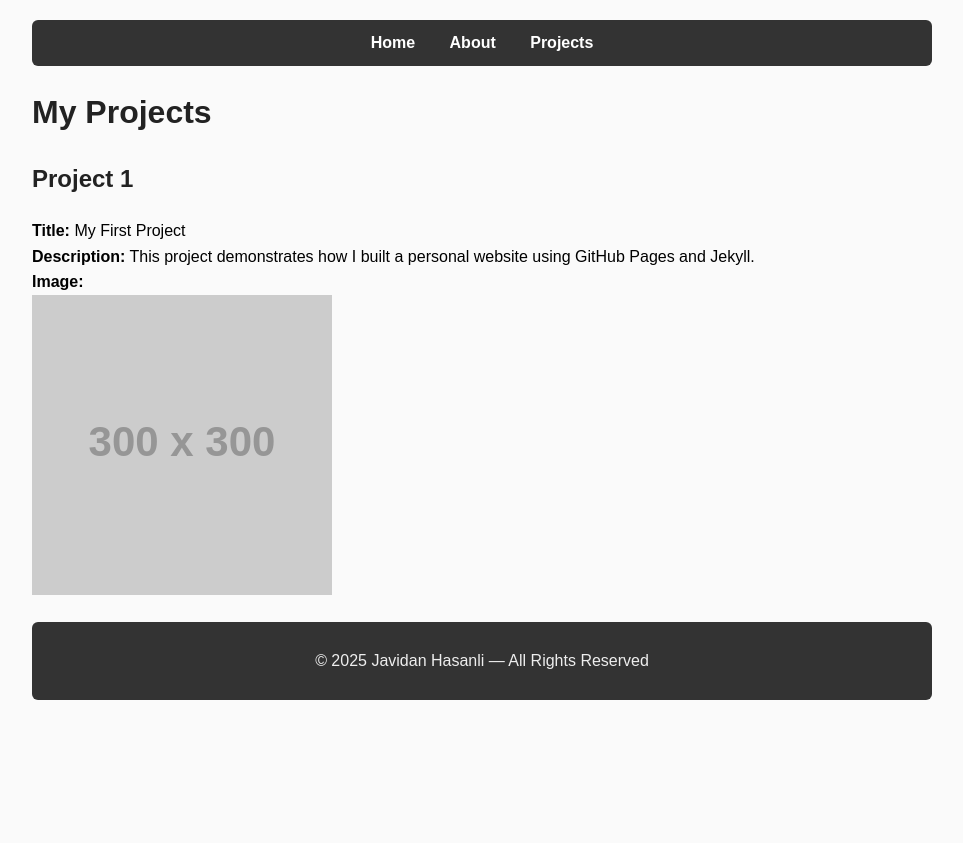
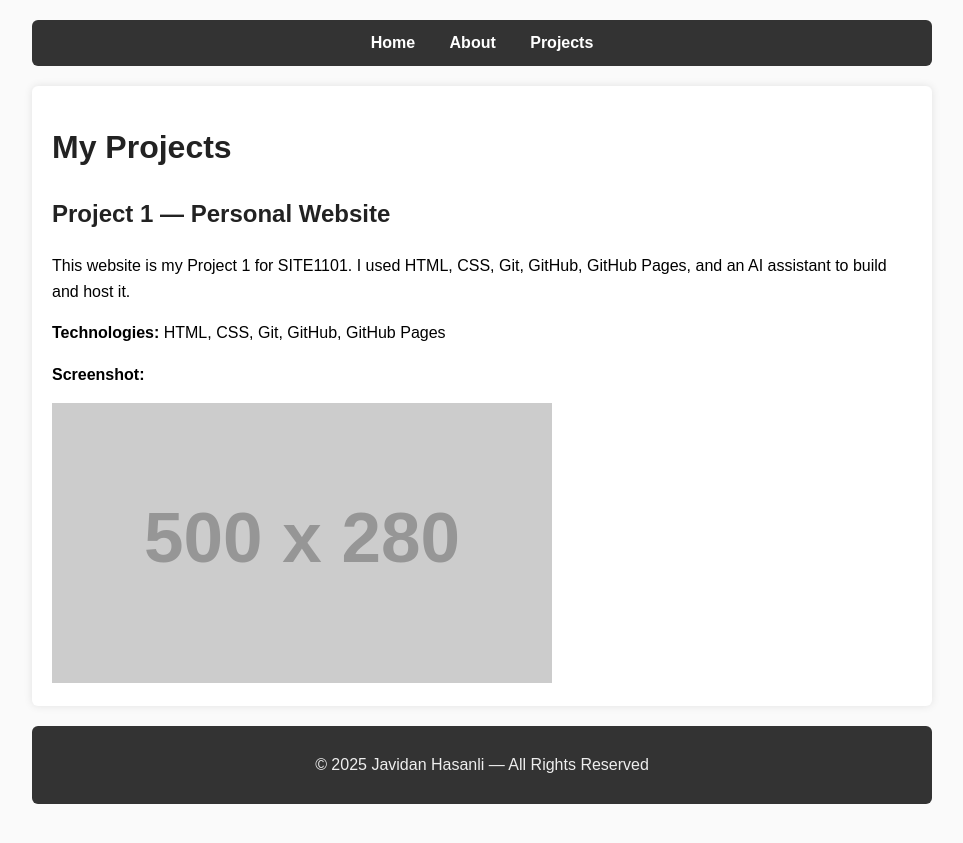
Before and after one commit to Javidan19/site1101, a Jekyll site: the page built from projects.md, in a window 1280 px wide. Shown: the top 843 px of the page, without its empty margins (158-1121 px from the left). Built offline with Jekyll 4.4.1, drawn with Linux system fonts in a browser that asks for light colours.

Commit message:
Update projects.md

```diff
--- a/projects.md
+++ b/projects.md
@@ -3,10 +3,14 @@ layout: default
 title: Projects
 ---
 
-# My Projects
+<div class="section">
+  <h1>My Projects</h1>
 
-## Project 1
-**Title:** My First Project
-**Description:** This project demonstrates how I built a personal website using GitHub Pages and Jekyll.
-**Image:**
-![Project Image](https://via.placeholder.com/300)
+  <h2>Project 1 — Personal Website</h2>
+  <p>This website is my Project 1 for SITE1101. I used HTML, CSS, Git, GitHub, GitHub Pages, and an AI assistant to build and host it.</p>
+
+  <p><strong>Technologies:</strong> HTML, CSS, Git, GitHub, GitHub Pages</p>
+
+  <p><strong>Screenshot:</strong></p>
+  <img src="https://via.placeholder.com/500x280" alt="Project 1 Screenshot">
+</div>
```
